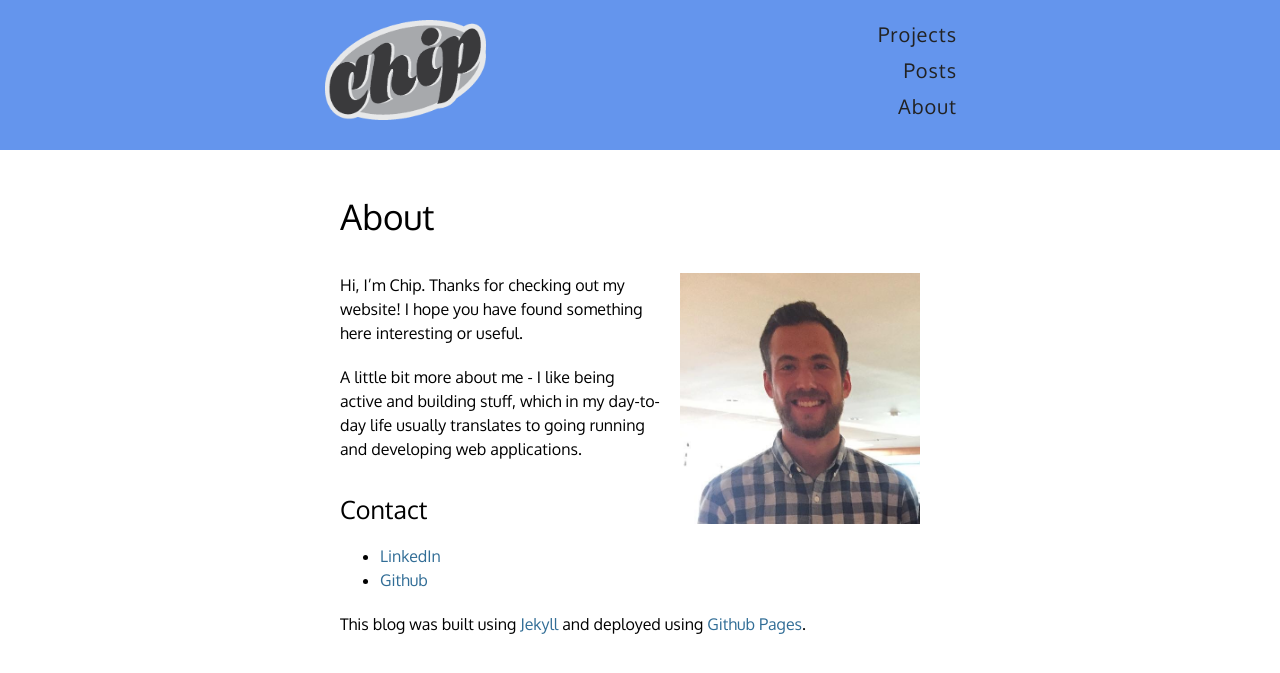
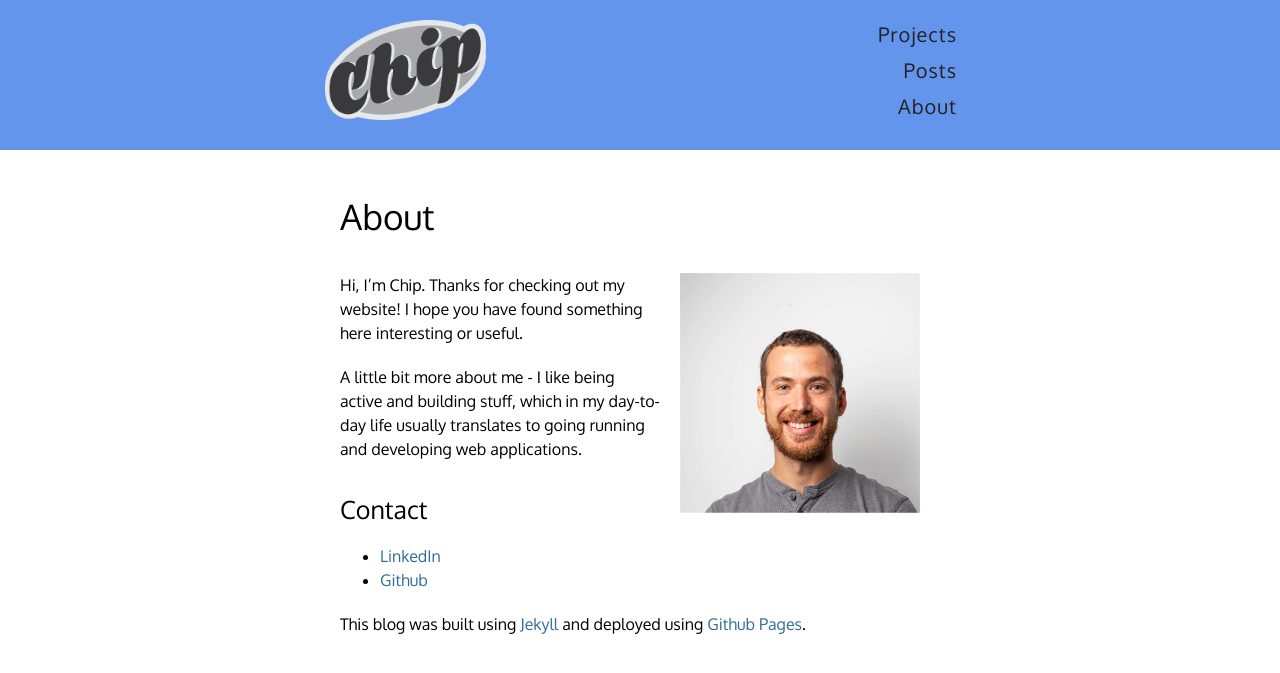
Before and after one commit to chipjacks/chipjacks.github.io, a Jekyll site: the page built from about/index.markdown, in a window 1280 px wide. Shown: the top 673 px of the page. Built offline with Jekyll 4.4.1, drawn with Linux system fonts in a browser that asks for light colours.

Commit message:
Add new profile pic.

```diff
--- a/about/index.markdown
+++ b/about/index.markdown
@@ -3,7 +3,7 @@
 title: "About"
 ---
 
-<img src="/images/work_profile.jpg" width="40%" align="right"/>
+<img src="/images/faithlife_profile.png" width="40%" align="right"/>
 Hi, I'm Chip. Thanks for checking out my website! I hope you have found
 something here interesting or useful.
 
```
Also changed, not shown: images/faithlife_profile.png (added).
